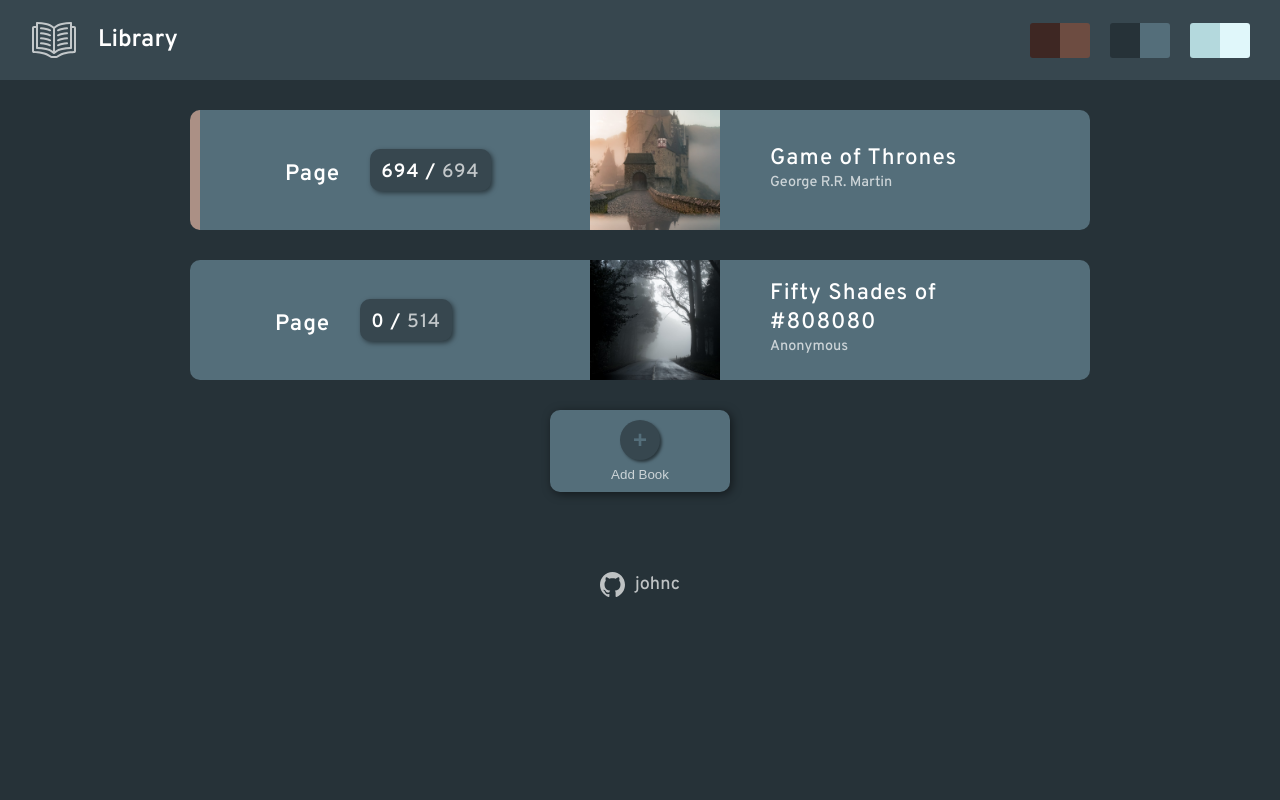
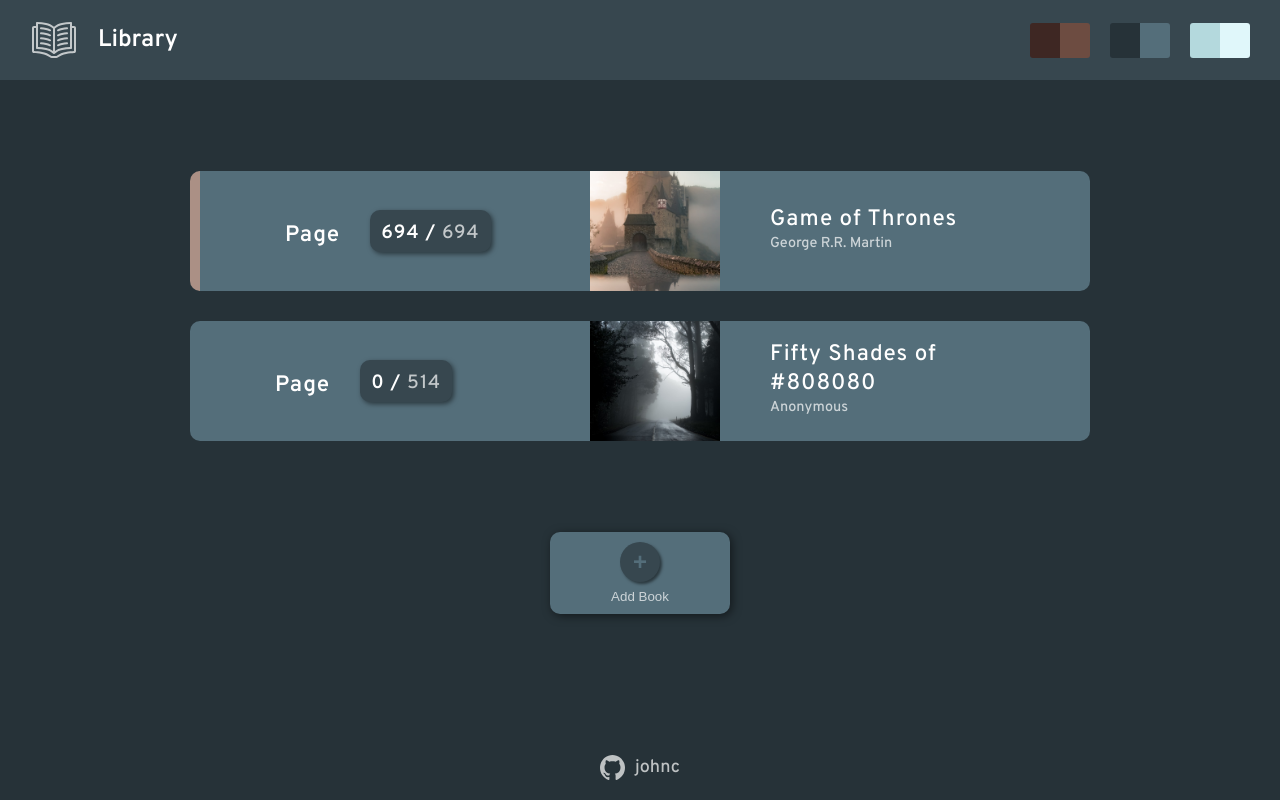
Before and after one commit to john0ground/Library, a website: page index.html in a window 1280 px wide. Drawn offline with Linux system fonts and the light colour scheme.

Commit message:
reposition footer

```diff
--- a/style.css
+++ b/style.css
@@ -23,7 +23,8 @@
   font-family: 'Overpass', sans-serif;
   display: flex;
   flex-direction: column;
-  /* height: 100vh; */
+  justify-content: space-between;
+  height: 100vh;
 }
 
 header {
@@ -626,6 +627,7 @@
   display: flex;
   justify-content: center;
   align-items: center;
+  justify-self: end;
 }
 
 a {
```
